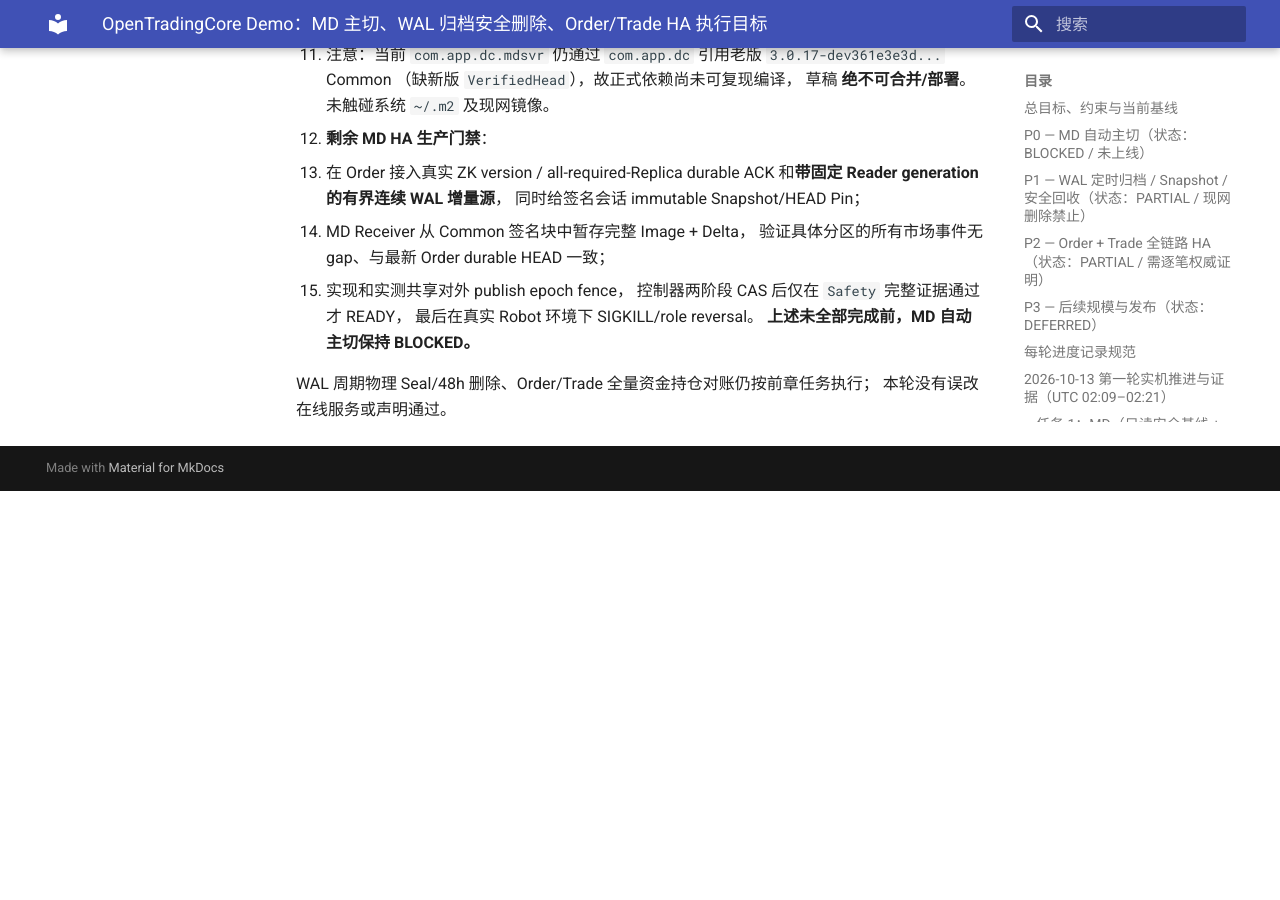
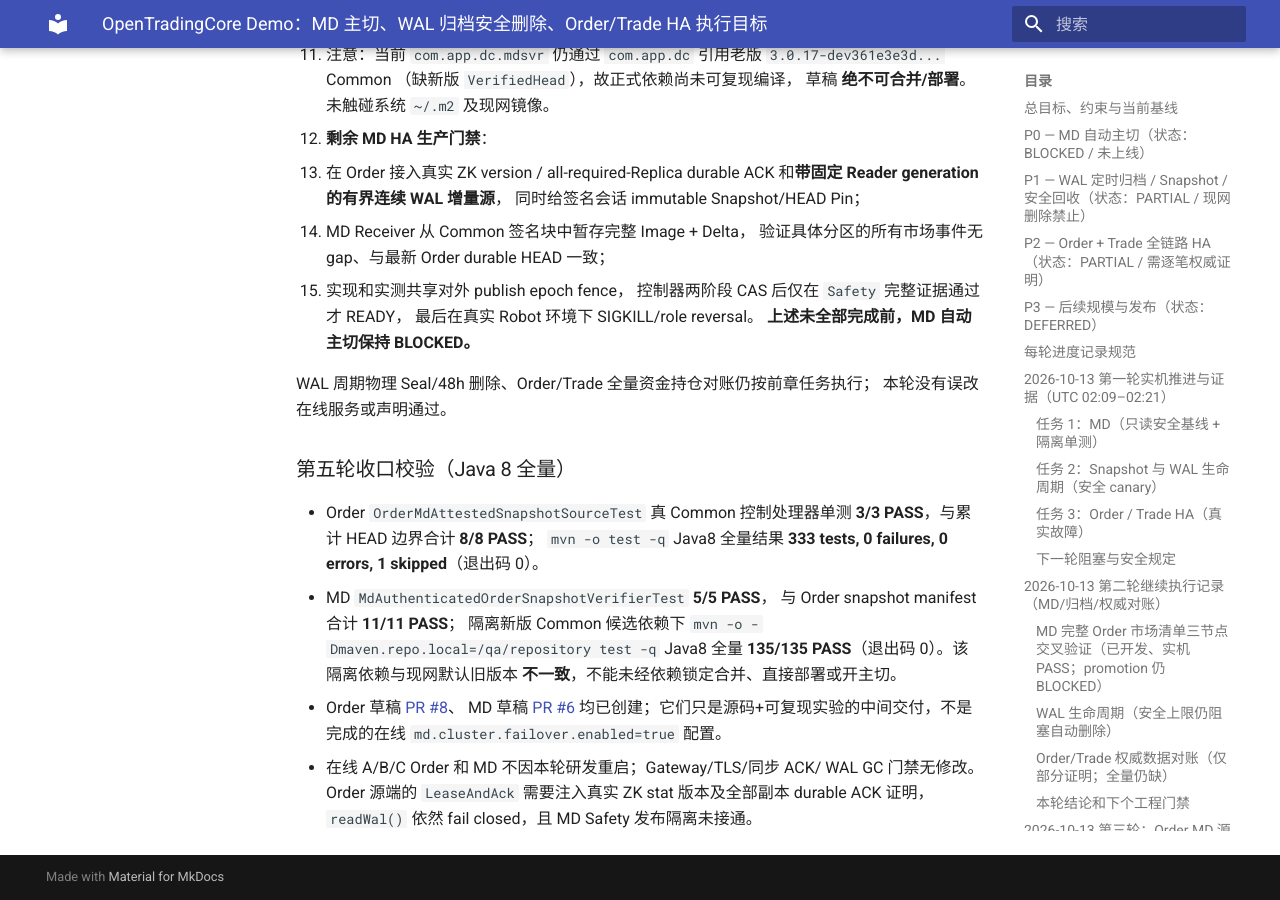
Before and after one commit to bliplink/dc-quant-deploy, an MkDocs documentation site: the page built from docs/DEMO_HA_WAL_MD_ORDER_TRADE_EXECUTION_PLAN_20261013.zh-CN.md, in a window 1280 px wide and 900 px high, scrolled down 10254 px. Built offline with MkDocs 1.6.1 and Material for MkDocs 9.7.7, drawn with Linux system fonts in a browser that asks for light colours; before the commit the page ends 10745 px from its top, so only the background shows below that.

Commit message:
docs(md-ha): certify 333 Order and 135 MD Java8 tests; record signed snapshot protocol staging blockers

```diff
--- a/docs/DEMO_HA_WAL_MD_ORDER_TRADE_EXECUTION_PLAN_20261013.zh-CN.md
+++ b/docs/DEMO_HA_WAL_MD_ORDER_TRADE_EXECUTION_PLAN_20261013.zh-CN.md
@@ -319,3 +319,24 @@
 
 WAL 周期物理 Seal/48h 删除、Order/Trade 全量资金持仓对账仍按前章任务执行；
 本轮没有误改在线服务或声明通过。
+
+### 第五轮收口校验（Java 8 全量）
+
+- Order `OrderMdAttestedSnapshotSourceTest` 真 Common 控制处理器单测
+  **3/3 PASS**，与累计 HEAD 边界合计 **8/8 PASS**；
+  `mvn -o test -q` Java8 全量结果 **333 tests, 0 failures,
+  0 errors, 1 skipped**（退出码 0）。
+- MD `MdAuthenticatedOrderSnapshotVerifierTest` **5/5 PASS**，
+  与 Order snapshot manifest 合计 **11/11 PASS**；
+  隔离新版 Common 候选依赖下
+  `mvn -o -Dmaven.repo.local=/qa/repository test -q` Java8 全量
+  **135/135 PASS**（退出码 0）。该隔离依赖与现网默认旧版本
+  **不一致**，不能未经依赖锁定合并、直接部署或开主切。
+- Order 草稿 [PR #8](https://github.com/bliplink/com.app.dc.ordersvr/pull/8)、
+  MD 草稿 [PR #6](https://github.com/bliplink/com.app.dc.mdsvr/pull/6)
+  均已创建；它们只是源码+可复现实验的中间交付，不是完成的在线
+  `md.cluster.failover.enabled=true` 配置。
+- 在线 A/B/C Order 和 MD 不因本轮研发重启；Gateway/TLS/同步 ACK/
+  WAL GC 门禁无修改。Order 源端的 `LeaseAndAck` 需要注入真实
+  ZK stat 版本及全部副本 durable ACK 证明，`readWal()`
+  依然 fail closed，且 MD Safety 发布隔离未接通。
```
